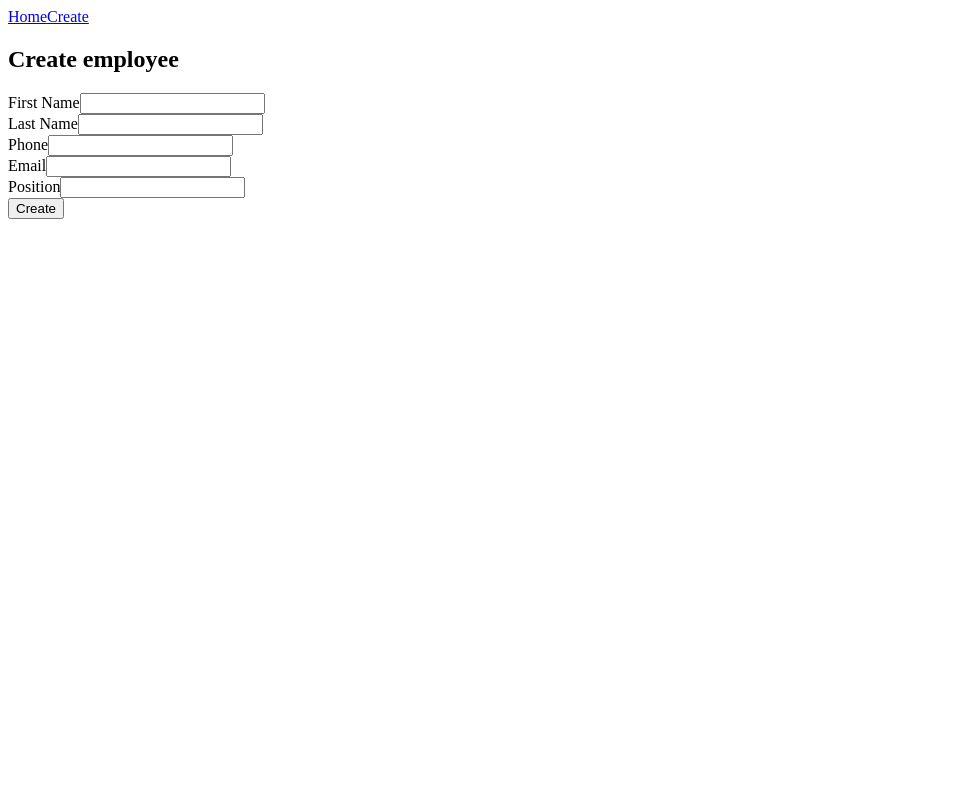
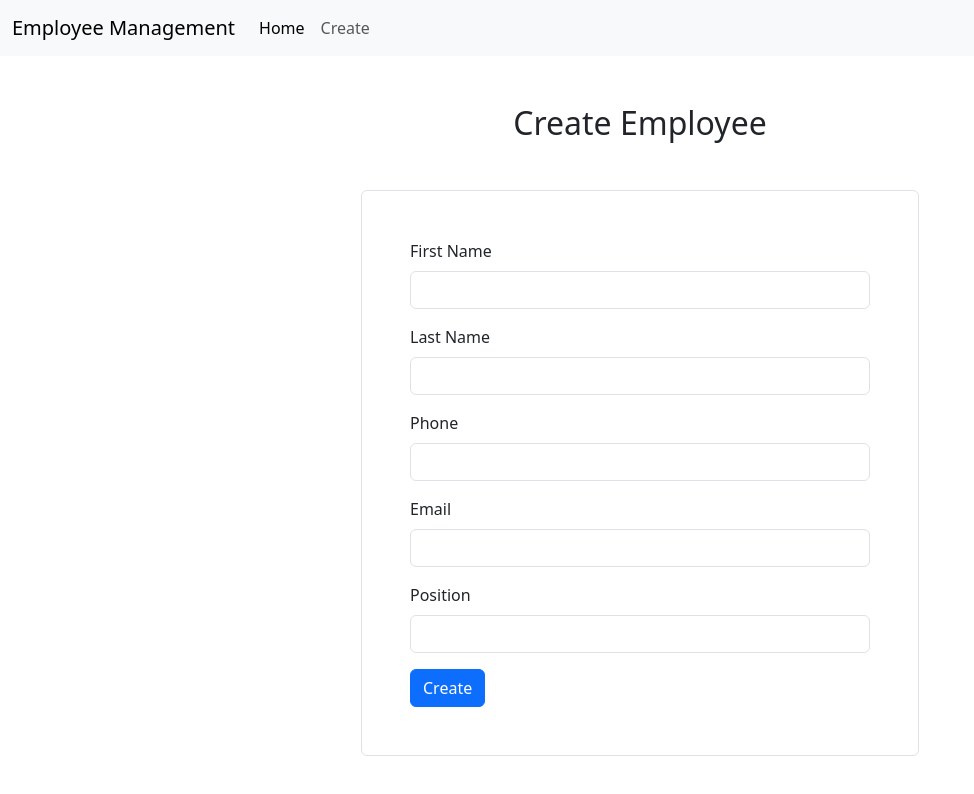
Before and after one commit to ngushteraklieva/employee-management-system, an Angular app: page /create in a window 1280 px wide. Shown: the top 794 px of the page, without its empty margins (0-974 px from the left). Built offline with nearby package versions, Linux system fonts and the light colour scheme.

Commit message:
apply Bootstrap classes for styling

```diff
--- a/angular.json
+++ b/angular.json
@@ -27,9 +27,10 @@
               }
             ],
             "styles": [
-              "src/styles.css"
+              "src/styles.css",
+              "node_modules/bootstrap/dist/css/bootstrap.min.css"
             ],
-            "scripts": []
+            "scripts": ["node_modules/bootstrap/dist/js/bootstrap.bundle.min.js"]
           },
           "configurations": {
             "production": {
--- a/package.json
+++ b/package.json
@@ -18,6 +18,7 @@
     "@angular/platform-browser": "^18.0.0",
     "@angular/platform-browser-dynamic": "^18.0.0",
     "@angular/router": "^18.0.0",
+    "bootstrap": "^5.3.3",
     "rxjs": "~7.8.0",
     "tslib": "^2.3.0",
     "zone.js": "~0.14.3"
--- a/src/app/app.component.html
+++ b/src/app/app.component.html
@@ -1,5 +1,17 @@
-<nav>
-    <a routerLink="/">Home</a>
-    <a routerLink="/create">Create</a>
+<nav class="navbar navbar-expand-lg bg-body-tertiary">
+  <div class="container-fluid">
+    <a class="navbar-brand" href="#">Employee Management</a>
+    <button class="navbar-toggler" type="button" data-bs-toggle="collapse" data-bs-target="#navbarNavAltMarkup" aria-controls="navbarNavAltMarkup" aria-expanded="false" aria-label="Toggle navigation">
+      <span class="navbar-toggler-icon"></span>
+    </button>
+    <div class="collapse navbar-collapse" id="navbarNavAltMarkup">
+      <div class="navbar-nav">
+        <a class="nav-link active" routerLink="/">Home</a>
+        <a class="nav-link" routerLink="/create">Create</a>
+      </div>
+    </div>
+  </div>
 </nav>
-<router-outlet />
+<div class="container">
+    <router-outlet />
+</div>
--- a/src/app/employee-form/employee-form.component.html
+++ b/src/app/employee-form/employee-form.component.html
@@ -1,30 +1,30 @@
-<h2>Create employee</h2>
+<h2 class="text-center my-5">{{isEditing? 'Edit Employee' : 'Create Employee'}}</h2>
 
 <div *ngIf="errorMessage!=''">
     {{errorMessage}}
 </div>
 
-<form (ngSubmit)="onSubmit()">
-    <div>
-        <label>First Name</label>
-        <input type="text" name="firstName" [(ngModel)]="employee.firstName">
+<form (ngSubmit)="onSubmit()" class="border rounded p-5 w-50 mb-5 mx-auto">
+    <div class="mb-3">
+        <label class="form-label">First Name</label>
+        <input class="form-control" type="text" name="firstName" [(ngModel)]="employee.firstName">
     </div>
-    <div>
-        <label>Last Name</label>
-        <input type="text" name="lastName" [(ngModel)]="employee.lastName">
+    <div class="mb-3">
+        <label class="form-label">Last Name</label>
+        <input class="form-control" type="text" name="lastName" [(ngModel)]="employee.lastName">
     </div>
-    <div>
-        <label>Phone</label>
-        <input type="phone" name="phone" [(ngModel)]="employee.phone">
+    <div class="mb-3">
+        <label class="form-label">Phone</label>
+        <input class="form-control" type="phone" name="phone" [(ngModel)]="employee.phone">
     </div>
-    <div>
-        <label>Email</label>
-        <input type="email" name="email" [(ngModel)]="employee.email">
+    <div class="mb-3">
+        <label class="form-label">Email</label>
+        <input class="form-control" type="email" name="email" [(ngModel)]="employee.email">
     </div>
-    <div>
-        <label>Position</label>
-        <input type="text" name="position" [(ngModel)]="employee.position">
+    <div class="mb-3">
+        <label class="form-label">Position</label>
+        <input class="form-control" type="text" name="position" [(ngModel)]="employee.position">
     </div>
 
-    <button type="submit">Create</button>
+    <button class="btn btn-primary" type="submit">{{isEditing? 'Edit' : 'Create'}}</button>
 </form>
--- a/src/app/employee-table/employee-table.component.html
+++ b/src/app/employee-table/employee-table.component.html
@@ -1,4 +1,11 @@
-<table>
+<h2 class="text-center my-5">Employees</h2>
+
+<div class="card">
+    <div class="card-header">
+        <p class="fs-4">Overview</p>
+    </div>
+    <div class="card-body">
+        <table class="table table-hover">
             <thead>
                 <tr>
                     <th>Id</th>
@@ -18,7 +25,12 @@
                     <td>{{employee.phone}}</td>
                     <td>{{employee.email}}</td>
                     <td>{{employee.position}}</td>
-            <td><button (click)="deleteEmployee(employee.id)">Delete</button></td>
+                    <td>
+                        <button class="btn btn-sm btn-primary" (click)="editEmployee(employee.id)">Edit</button>
+                        <button class="btn btn-sm btn-danger m-2" (click)="deleteEmployee(employee.id)">Delete</button>
+                    </td>
                 </tr>
             </tbody>
         </table>
+    </div>
+</div>
```
Also changed, not shown: 1 other file (tests, documents, lock files or other folders). Lines whose indentation alone changed are shown as unchanged.
